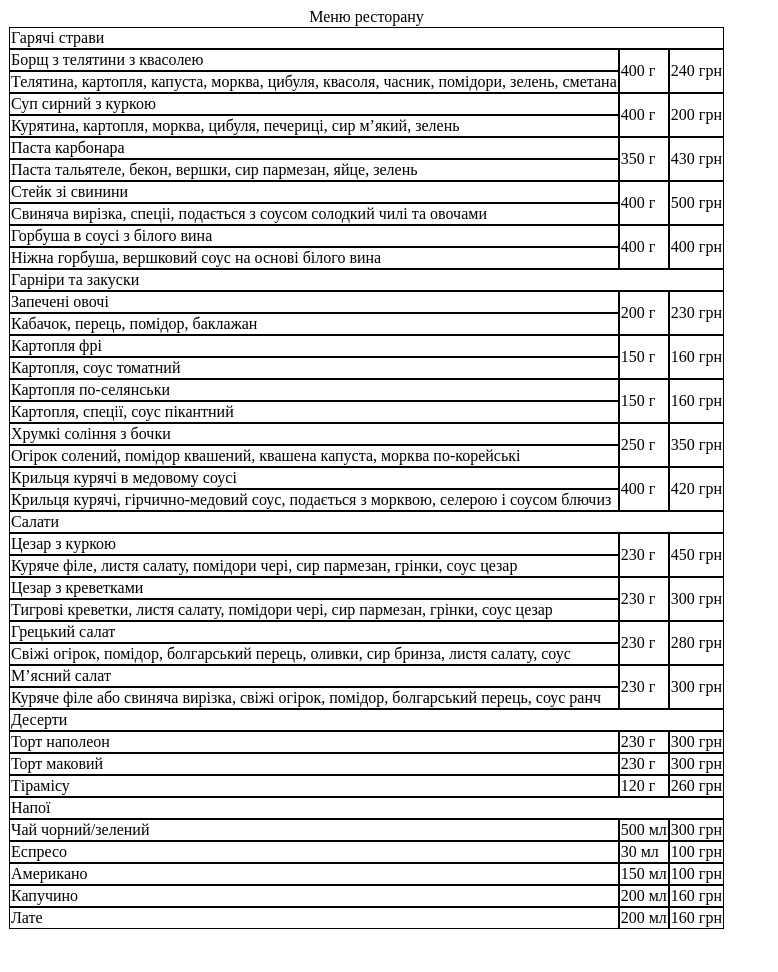
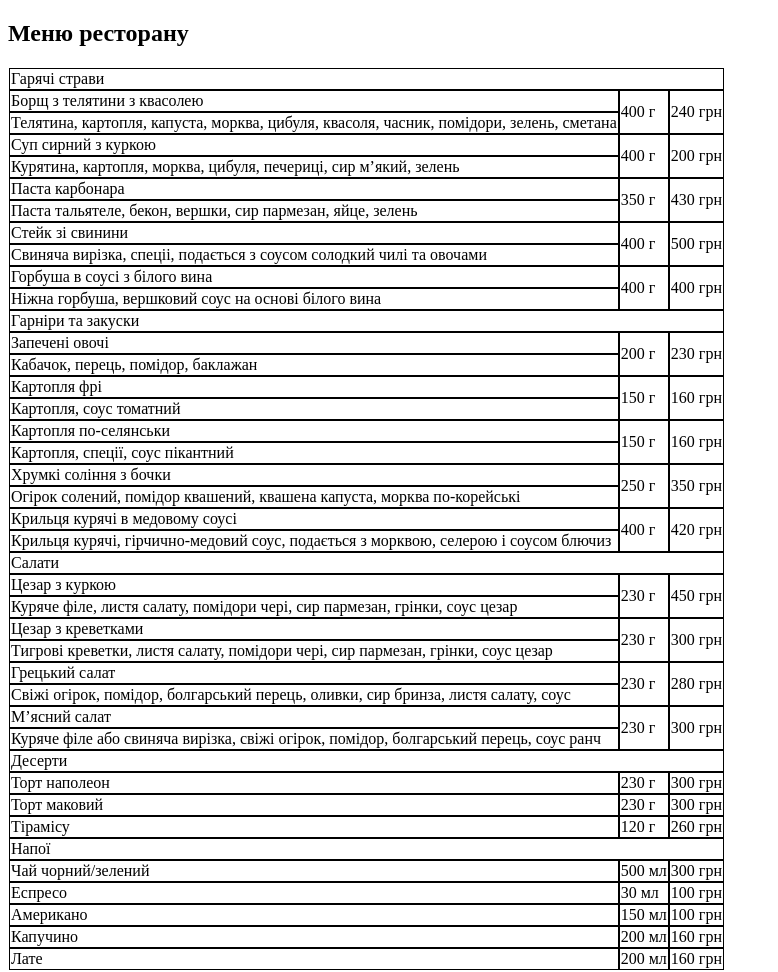
Before and after one commit to iSteffan/team-project-mimino, a plain HTML site: page index.html in a window 1280 px wide. Shown: the whole page, without its empty margins (0-778 px from the left). Before the commit the page ends 938 px from the top, so only its background shows below. Drawn offline with Linux system fonts and the light colour scheme.

Commit message:
little commit

```diff
--- a/index.html
+++ b/index.html
@@ -8,11 +8,10 @@
     <link rel="stylesheet" href="./css/styles.css" />
   </head>
   <body>
+    <section>
+      <h2>Меню ресторану</h2>
+
       <table>
-      <caption>
-        Меню ресторану
-      </caption>
-
         <!-- Гарячі страви -->
         <tr>
           <td colspan="3">Гарячі страви</td>
@@ -102,7 +101,9 @@
           <td rowspan="2">420 грн</td>
         </tr>
         <tr>
-        <td>Крильця курячі, гірчично-медовий соус, подається з морквою, селерою і соусом блючиз</td>
+          <td>
+            Крильця курячі, гірчично-медовий соус, подається з морквою, селерою і соусом блючиз
+          </td>
         </tr>
 
         <!-- Салати -->
@@ -194,5 +195,6 @@
           <td>160 грн</td>
         </tr>
       </table>
+    </section>
   </body>
 </html>
```
Lines whose indentation alone changed are shown as unchanged.
